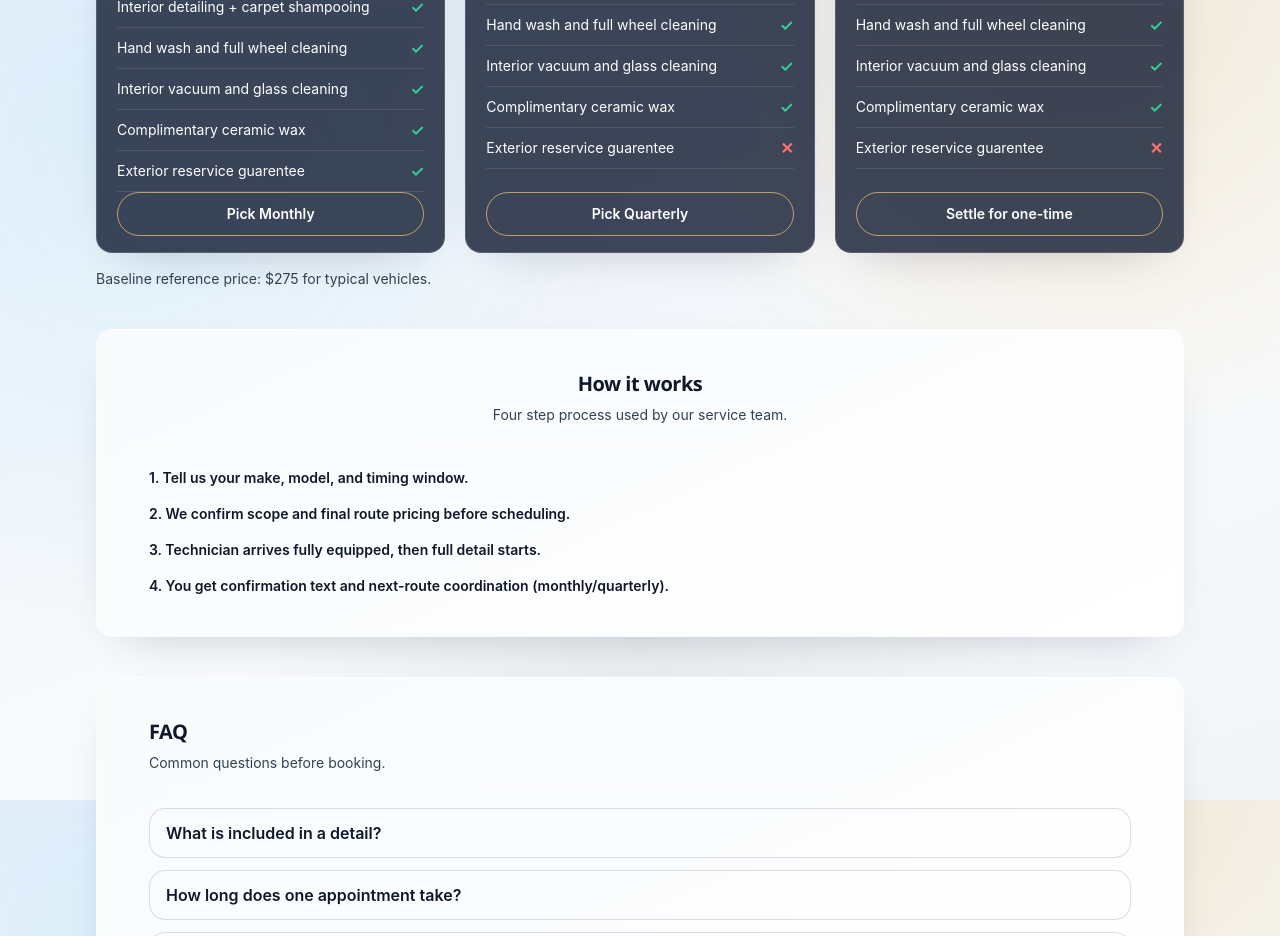
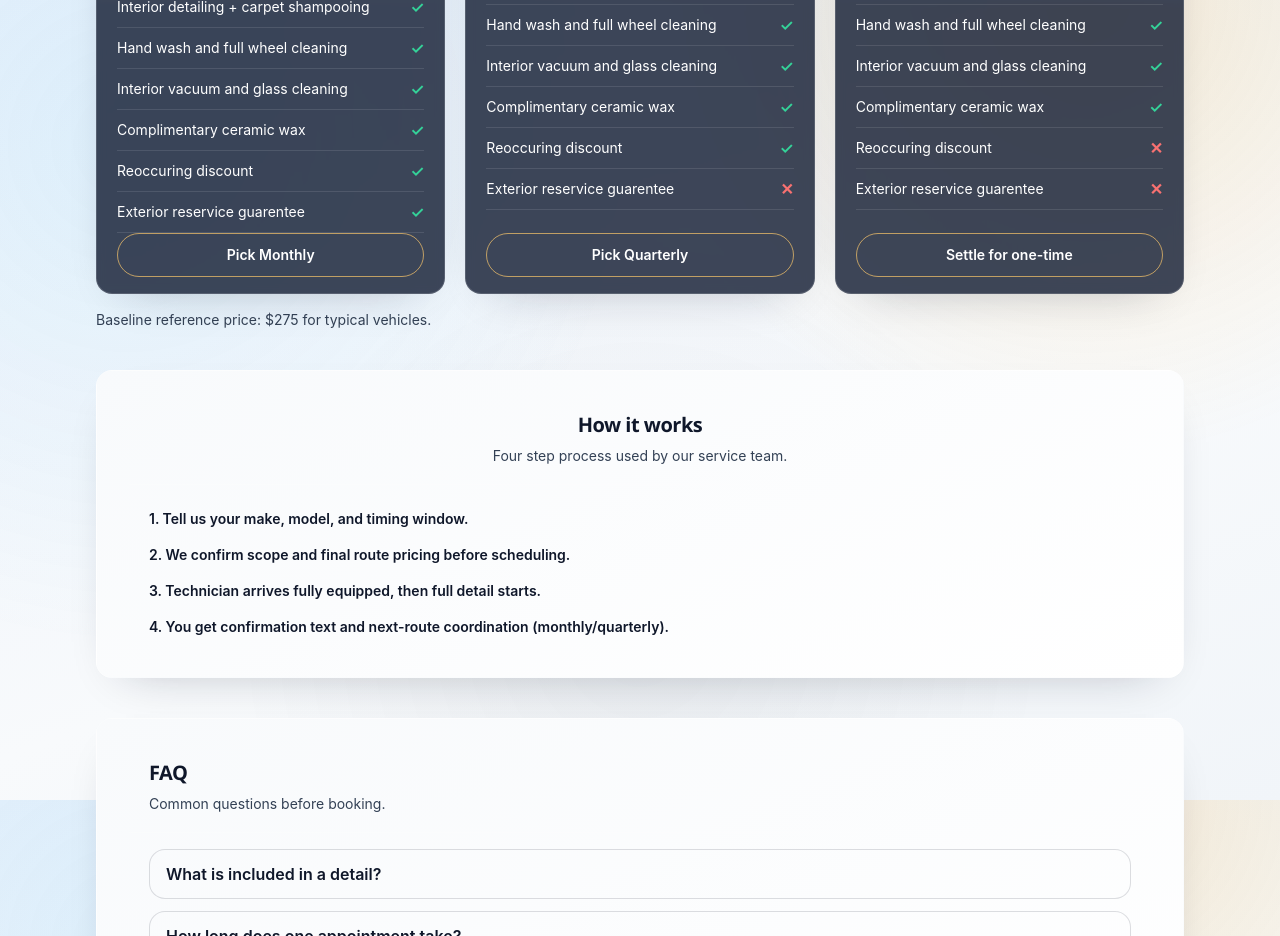
Before and after one commit to jakerslam/Diablo-Auto-Detailing-Website, a SvelteKit app: page / in a window 1280 px wide. Shown: the part 2400-3336 px from the top of the page. Built offline with nearby package versions, Linux system fonts and the light colour scheme; no server answers.

Commit message:
Add recurring discount comparison row

```diff
--- a/src/routes/+page.svelte
+++ b/src/routes/+page.svelte
@@ -368,6 +368,10 @@
       label: feature,
       included: true
     })),
+    {
+      label: 'Reoccuring discount',
+      included: plan.id !== 'one-time'
+    },
     {
       label: 'Exterior reservice guarentee',
       included: plan.id === 'monthly'
```
